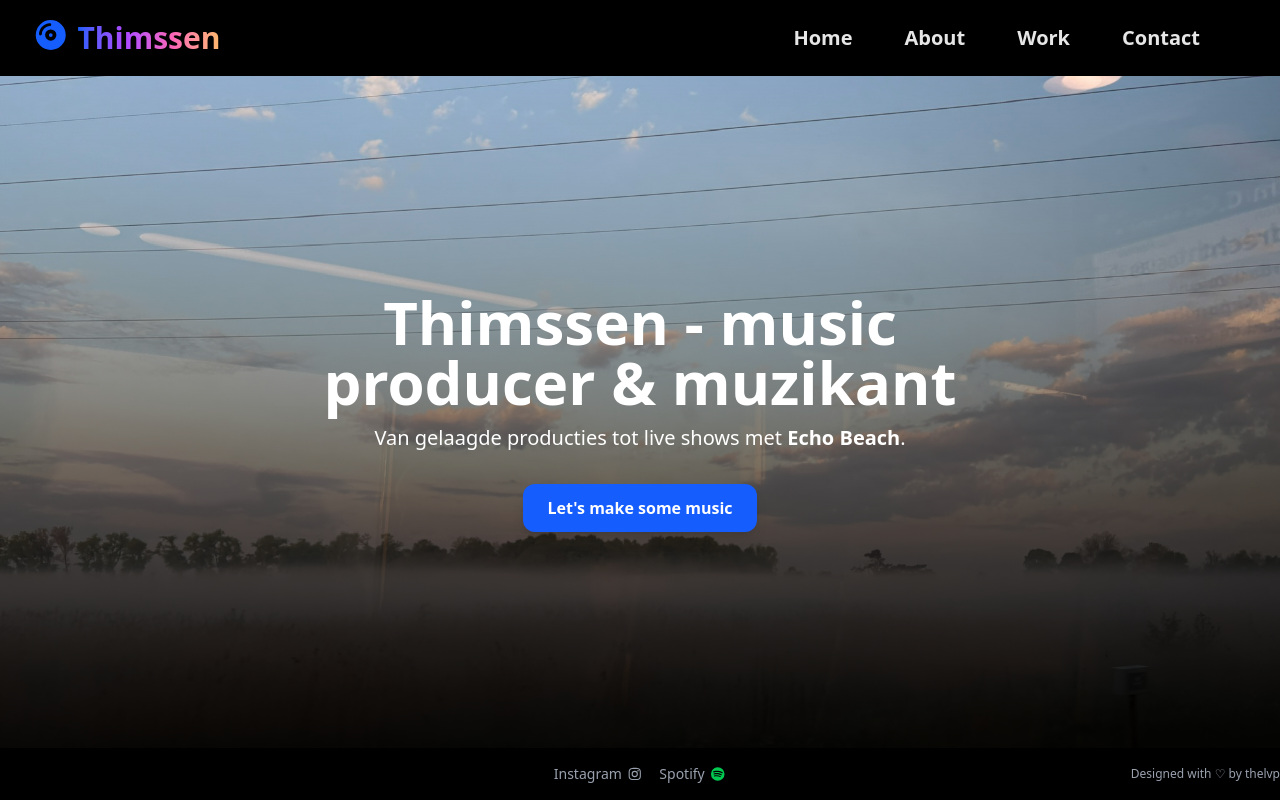
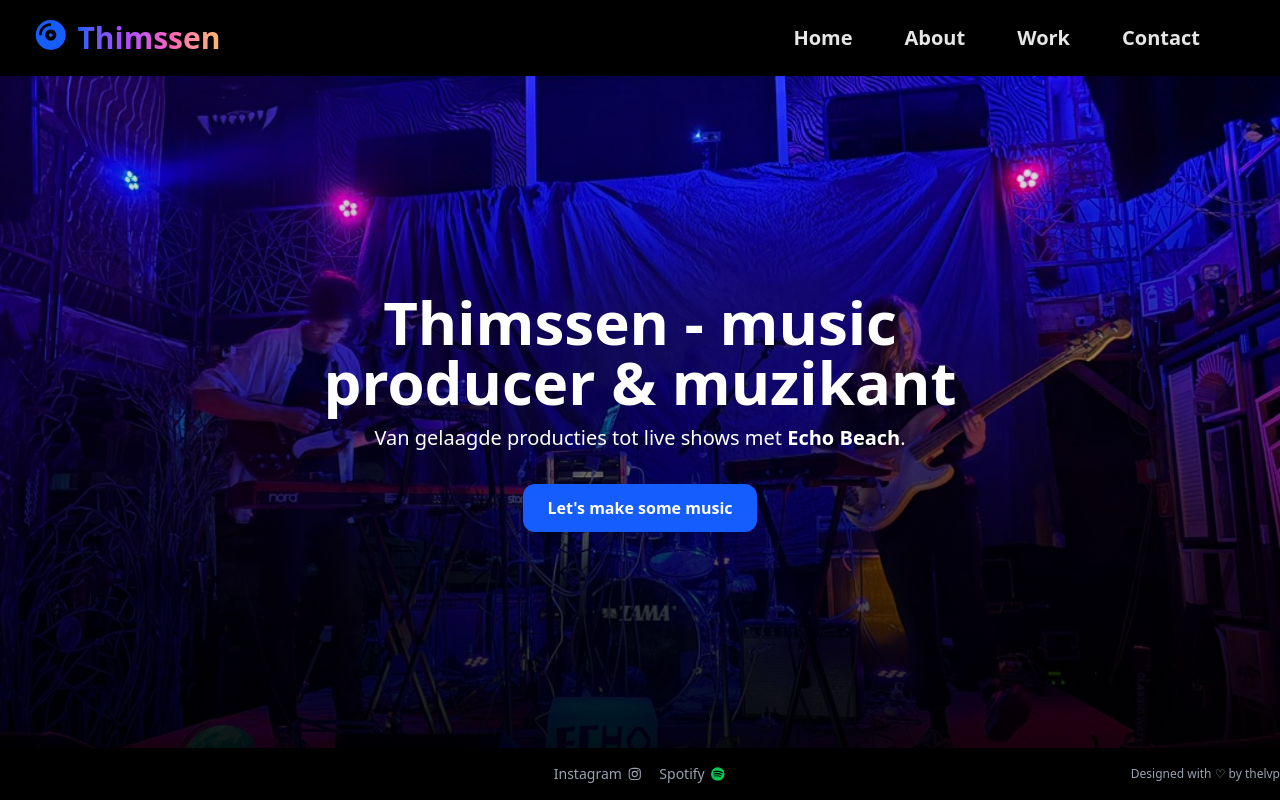
Before and after one commit to thelvp/thimssen, a React (Vite) app: page / in a window 1280 px wide. Built offline with nearby package versions, Linux system fonts and the light colour scheme; the HTML template or start-up script is replaced by a standard one.

Commit message:
small updates

```diff
--- a/src/components/Footer.tsx
+++ b/src/components/Footer.tsx
@@ -24,7 +24,7 @@ export const Footer = () => {
                 aria-hidden="true"
                 focusable={false}
               />
-              <span className="sr-only"> (opens in a new tab)</span>
+              <span className="sr-only">(opens in a new tab)</span>
             </a>
           </li>
           <li>
@@ -48,7 +48,7 @@ export const Footer = () => {
 
         <p className="justify-self-end text-right text-xs">
           <a
-            className={`group hover:underline ${baseFocusA11YClasses}`}
+            className={`group ${baseFocusA11YClasses}`}
             href="https://github.com/thelvp"
           >
             Designed with{' '}
--- a/src/components/Layout.tsx
+++ b/src/components/Layout.tsx
@@ -4,9 +4,9 @@ import { Footer } from './Footer';
 
 export function Layout() {
   return (
-    <main className="flex min-h-screen flex-col bg-black/90">
+    <main className="flex min-h-screen flex-col">
       <Navbar />
-      <div className="bg-linear-to-b flex w-full flex-1 flex-col justify-center bg-black/90 text-center md:flex-row">
+      <div className="bg-linear-to-b flex w-full flex-1 flex-col justify-center text-center text-gray-300 md:flex-row">
         <Outlet />
       </div>
       <Footer />
--- a/src/pages/About.tsx
+++ b/src/pages/About.tsx
@@ -11,7 +11,9 @@ export function About() {
         </div>
 
         <div className="w-full md:w-1/2">
-          <h2 className="mb-4 text-3xl font-bold sm:text-4xl">Thimssen</h2>
+          <h2 className="mb-4 text-3xl font-bold text-white sm:text-4xl">
+            Thimssen
+          </h2>
           <p className="mb-4 text-lg leading-relaxed">
             Thimssen is een producer en muzikant met een passie voor het creëren
             van sferen en verhalen door geluid. Vanuit zijn studio werkt hij aan
--- a/src/pages/Contact.tsx
+++ b/src/pages/Contact.tsx
@@ -3,7 +3,7 @@ import { ContactForm } from '../components/ContactForm';
 export function Contact() {
   return (
     <div className="max-w-xl py-16">
-      <h2 className="mb-4 text-3xl font-bold sm:text-4xl">
+      <h2 className="mb-4 text-3xl font-bold text-white sm:text-4xl">
         Let's get in touch
       </h2>
       <p className="mb-4 text-lg leading-relaxed">
--- a/src/pages/Home.tsx
+++ b/src/pages/Home.tsx
@@ -1,5 +1,5 @@
 import { Link } from 'react-router';
-import banner from '../assets/banner.jpeg';
+import band from '../assets/echo_beach.jpeg';
 
 export function Home() {
   return (
@@ -8,7 +8,7 @@ export function Home() {
       <div
         className="absolute inset-0 bg-cover bg-center"
         style={{
-          backgroundImage: `url(${banner})`,
+          backgroundImage: `url(${band})`,
         }}
         aria-hidden="true"
       />
--- a/src/pages/Work.tsx
+++ b/src/pages/Work.tsx
@@ -1,7 +1,7 @@
 export function Work() {
   return (
     <div className="max-w-xl py-16">
-      <h2 className="mb-4 text-3xl font-bold sm:text-4xl">Work</h2>
+      <h2 className="mb-4 text-3xl font-bold text-white sm:text-4xl">Work</h2>
       <p className="mb-4 text-lg leading-relaxed">Blablabla</p>
     </div>
   );
```
